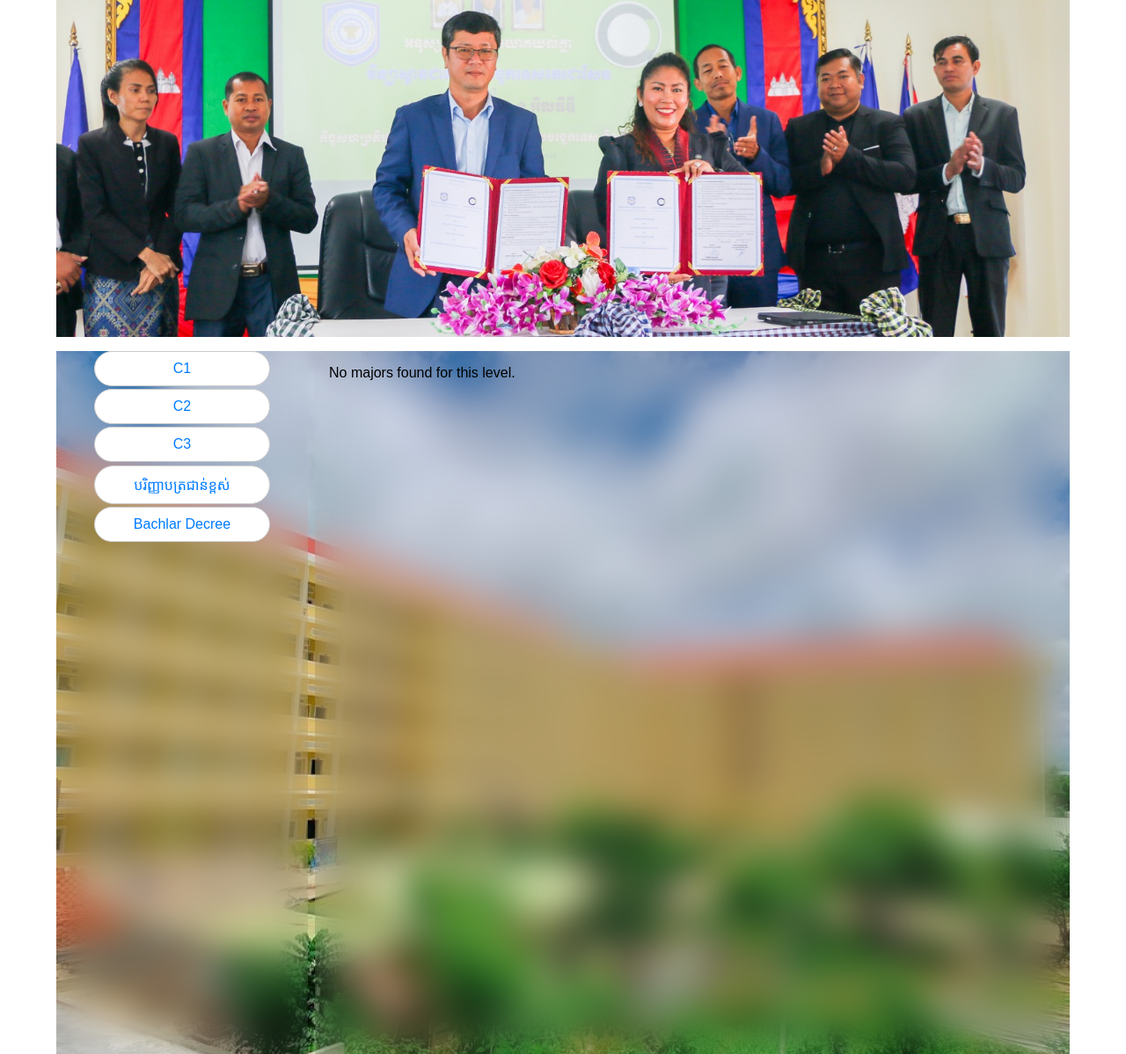
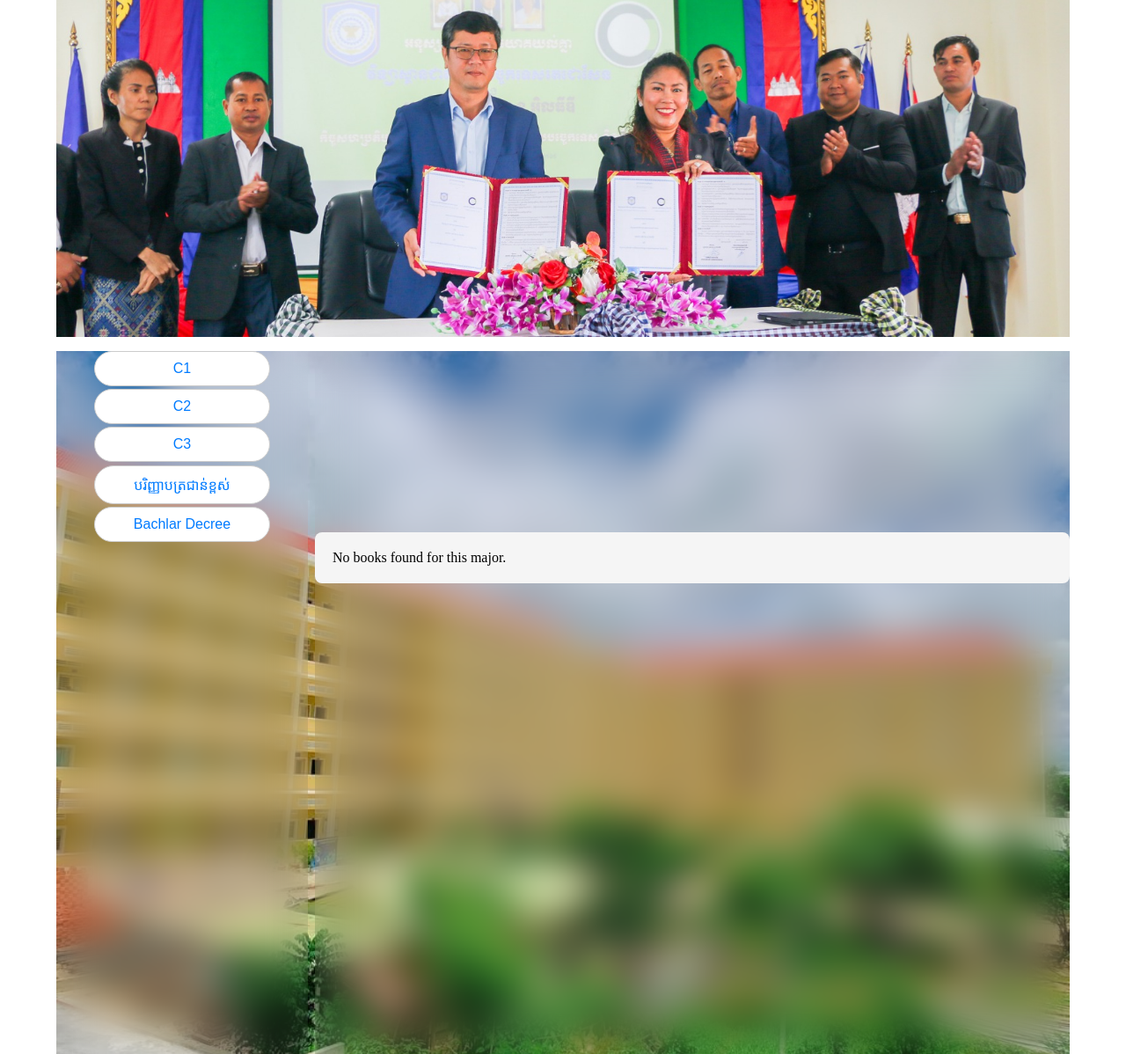
Before and after one commit to Bombananas/E-library-Project, a PHP site: page / in a window 1280 px wide. Shown: the part 60-1258 px from the top of the page at 88% size. Run offline with PHP 8.4, Linux system fonts and the light colour scheme; data comes from the database, SQL or seed files in the repository.

Commit message:
Work in progress

```diff
--- /dev/null
+++ b/webpage/bookList.php
@@ -0,0 +1,75 @@
+<?php
+require_once 'config.php';
+$majorId = isset($_GET['major_id']) ? (int)$_GET['major_id'] : 20;
+$books = [];
+if ($majorId !== null) {
+    $stmt = $conn->prepare("SELECT * FROM tblbook WHERE major_id = ?");
+    $stmt->bind_param('i', $majorId);
+    $stmt->execute();
+    $result = $stmt->get_result();
+    while ($row = $result->fetch_assoc()) {
+        $books[] = $row;
+    }
+    $stmt->close();
+    $stmt = $conn->prepare("SELECT * FROM tblmajor WHERE major_id = ?");
+    $stmt->bind_param('i', $majorId);
+    $stmt->execute();
+    $majorNameResult = $stmt->get_result();
+    $majorNameRow = $majorNameResult->fetch_assoc();
+    $stmt->close();
+}
+?>
+<style>
+    .bookListContainer {
+        padding: 20px;
+        background-color: #f5f5f5;
+        border-radius: 8px;
+        max-width: 100%;
+        margin: 0 auto;
+        cursor: pointer;
+    }
+
+    .bookList {
+        list-style-type: none;
+        padding: 0;
+    }
+
+    .bookItem {
+        display: flex;
+        align-items: flex-start;
+        margin-bottom: 20px;
+        background-color: white;
+        padding: 15px;
+        border-radius: 8px;
+        box-shadow: 0 2px 4px rgba(0, 0, 0, 0.1);
+    }
+
+    .bookCover {
+        width: 120px;
+        height: auto;
+        margin-right: 20px;
+        border-radius: 4px;
+    }
+
+    .bookItem h3 {
+        margin-top: 0;
+    }
+</style>
+<div class="bookListContainer">
+    <?php if (count($books) > 0): ?>
+        <h2><?php echo htmlspecialchars($majorNameRow['major_name_kh'] . ' / ' . $majorNameRow['major_name_en']); ?></h2>
+        <ul class="bookList">
+            <?php foreach ($books as $book): ?>
+                <li class="bookItem">
+                    <img src="uploads/covers/<?php echo htmlspecialchars($book['book_cover']); ?>" alt="Book Cover" class="bookCover">
+                    <div class="bookInfomation">
+                        <h3><?php echo htmlspecialchars($book['book_name']); ?></h3>
+                        <p>Author: <?php echo htmlspecialchars($book['book_author']); ?></p>
+                        <p>Book Description: <?php echo htmlspecialchars($book['description']); ?></p>
+                    </div>
+                </li>
+            <?php endforeach; ?>
+        </ul>
+    <?php else: ?>
+        <p>No books found for this major.</p>
+    <?php endif; ?>
--- a/webpage/config.php
+++ b/webpage/config.php
@@ -5,8 +5,6 @@ $password = "";
 $dbname = "e_library_db";
 
 $conn = new mysqli($servername, $username, $password, $dbname);
-
-// Check connection
 if ($conn->connect_error) {
     die("Connection failed: " . $conn->connect_error);
 }
--- a/webpage/index.php
+++ b/webpage/index.php
@@ -52,16 +52,15 @@ $userRole = $_SESSION['user_role'] ?? null;
                 <?php endif; ?>
             </aside>
             <section class="mainContent">
-                <div class="subjectSelect">
-                    <?php
-                    include("majorlist.php");
-                    ?>
-                </div>
+                <div class="subjectSelect"></div>
                 <article class="contentDisplay">
                     <div class="button">
                         <button type="button" id="fullListBtn" style="display: none;" onclick=" loadData('bookList.php?major_id=' + window.selectedMajorId + '');">See The Full List Of Books</button>
                         <button type="button" id="addBookBtn" class="addBookButton" style="display: none;" onclick="loadAddBookFormModal()">Add Book</button>
                     </div>
+                    <?php
+                    include("bookList.php");
+                    ?>
                 </article>
             </section>
         </div>
```
Also changed, not shown: webpage/addBookForm.php (+7 -7 lines), webpage/uploads/covers/photo_2026-05-02_09-52-27.jpg (added), 1 other file.
